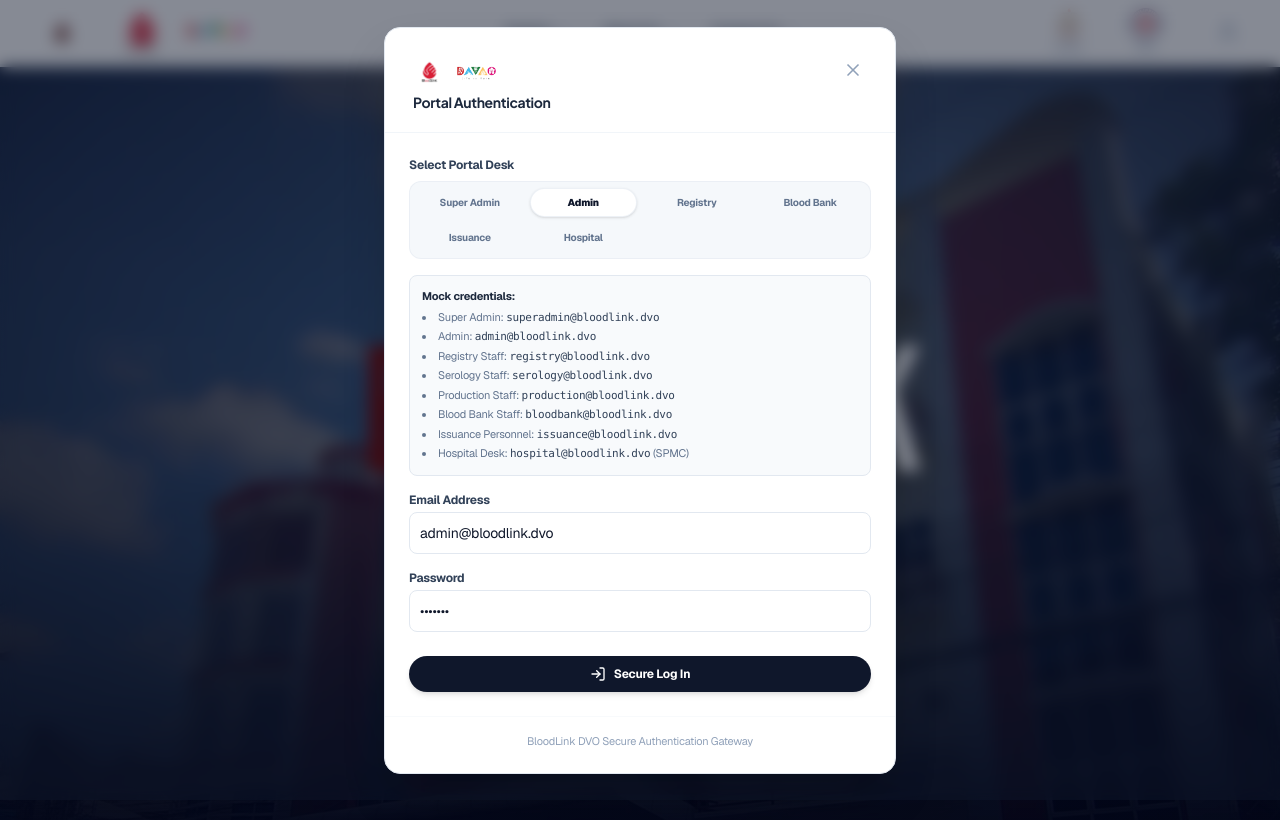
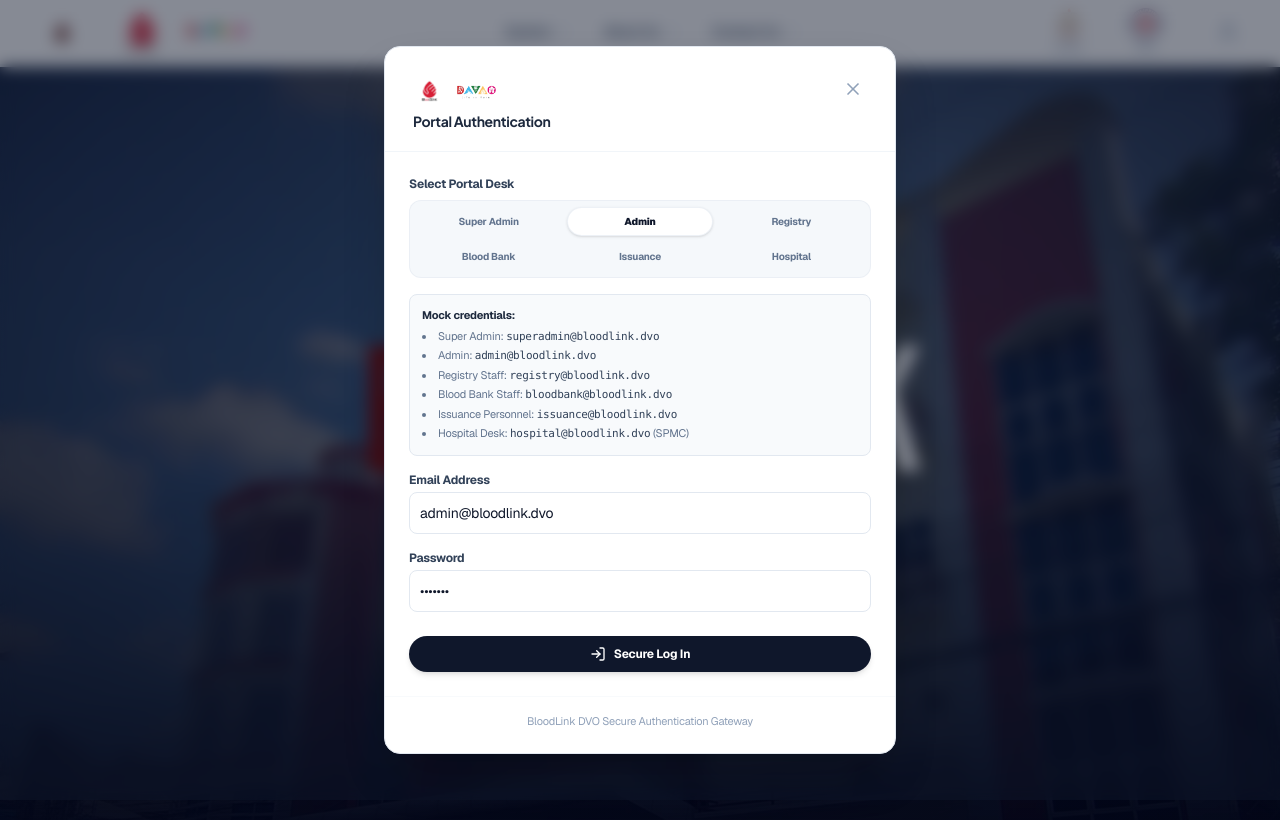
Before and after one commit to Daorii/BloodLink-DVO, a React (Vite) app in the folder BloodLink_Prototype-Frontend-/: page / in a window 1280 px wide. Both pictures are taken after a click on the button 179 px from the left and 32 px from the top of the page. Shown: the top 820 px of the page. Built offline with nearby package versions, Linux system fonts and the light colour scheme.

Commit message:
Restrict Portal Desk login selector options to 6 core roles

```diff
--- a/BloodLink_Prototype-Frontend-/src/pages/Home.jsx
+++ b/BloodLink_Prototype-Frontend-/src/pages/Home.jsx
@@ -703,7 +703,7 @@
               {/* Role Selection Tabs */}
               <div>
                 <label className="block text-xs font-bold text-slate-700 mb-2">Select Portal Desk</label>
-                <div className="grid grid-cols-4 gap-1.5 bg-slate-100/70 border border-slate-200/50 p-1.5 rounded-xl text-[10px] font-bold">
+                <div className="grid grid-cols-3 gap-1.5 bg-slate-100/70 border border-slate-200/50 p-1.5 rounded-xl text-[10px] font-bold">
                   {[
                     { id: 'superadmin', label: 'Super Admin' },
                     { id: 'admin', label: 'Admin' },
@@ -734,8 +734,6 @@
                   <li>Super Admin: <code className="font-mono text-slate-700">superadmin@bloodlink.dvo</code></li>
                   <li>Admin: <code className="font-mono text-slate-700">admin@bloodlink.dvo</code></li>
                   <li>Registry Staff: <code className="font-mono text-slate-700">registry@bloodlink.dvo</code></li>
-                  <li>Serology Staff: <code className="font-mono text-slate-700">serology@bloodlink.dvo</code></li>
-                  <li>Production Staff: <code className="font-mono text-slate-700">production@bloodlink.dvo</code></li>
                   <li>Blood Bank Staff: <code className="font-mono text-slate-700">bloodbank@bloodlink.dvo</code></li>
                   <li>Issuance Personnel: <code className="font-mono text-slate-700">issuance@bloodlink.dvo</code></li>
                   <li>Hospital Desk: <code className="font-mono text-slate-700">hospital@bloodlink.dvo</code> (SPMC)</li>
```
